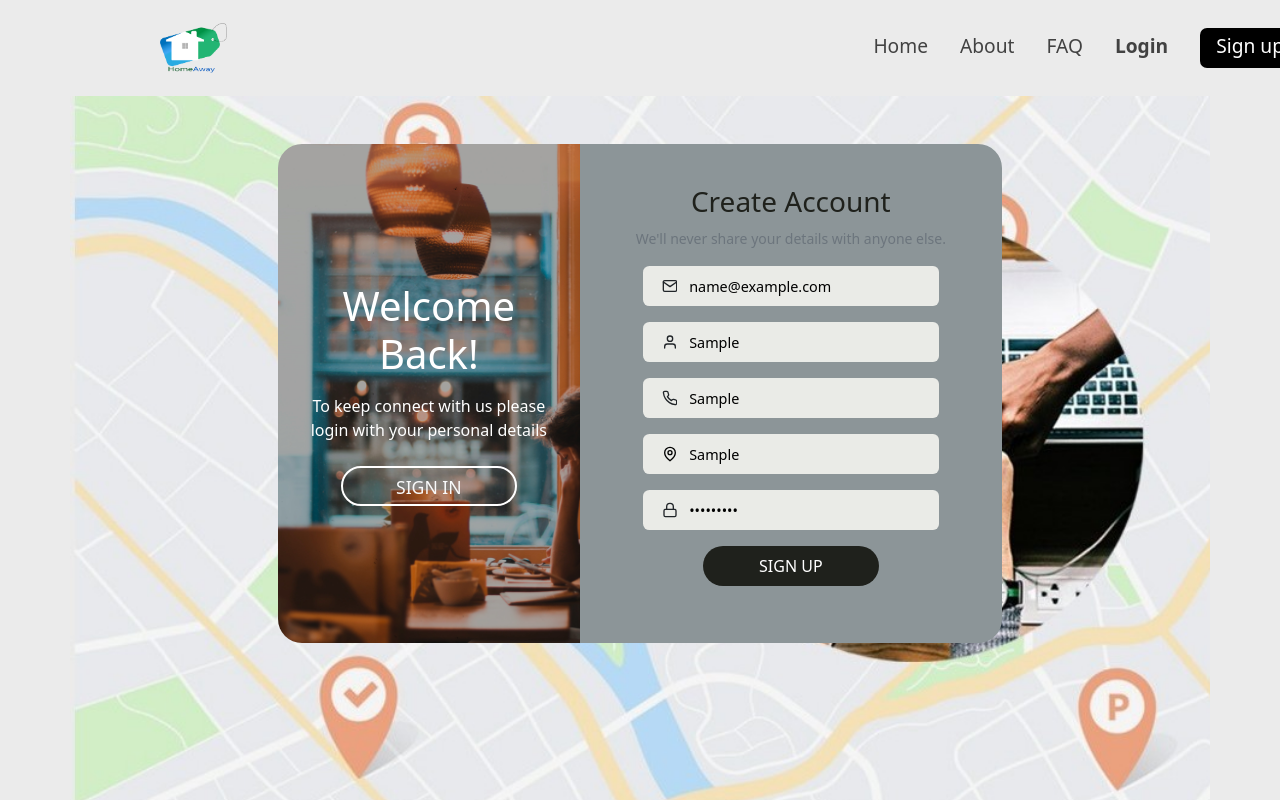
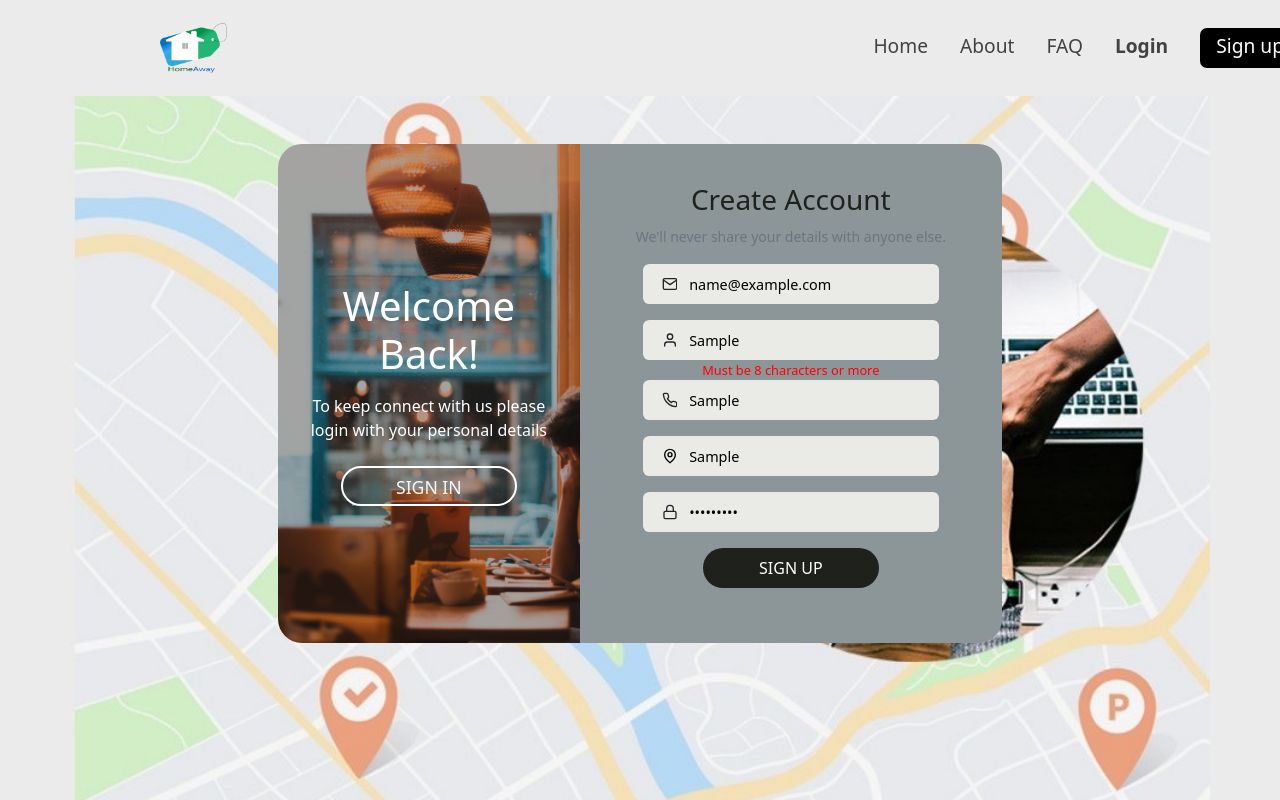
Before and after one commit to GP-43/homeaway-frontend, a React (Create React App) app: page /signup in a window 1280 px wide. Both pictures are taken after typing "name@example.com", "Sample", "Sample", "Sample", "Sample123" into the empty fields and a click on the button "SIGN UP". Shown: the top 800 px of the page. Built offline with nearby package versions, Linux system fonts and the light colour scheme.

Commit message:
error msg added

```diff
--- a/src/assets/styles/partials/anons/_login_and_singhup.scss
+++ b/src/assets/styles/partials/anons/_login_and_singhup.scss
@@ -228,3 +228,10 @@ $price-color: #1f211c;
     }
   }
 }
+.error-msg {
+  color:red;
+  font-size: 0.8rem;
+  margin-top: -15px;
+
+  //margin-left: -155px;
+}
--- a/src/views/pages/anons/Login.jsx
+++ b/src/views/pages/anons/Login.jsx
@@ -3,7 +3,6 @@ import {Button, Col, Container, Form, InputGroup, Row} from "react-bootstrap";
 import {Link} from "react-router-dom";
 import {FiLock, FiMail} from "react-icons/fi";
 import axios from "axios";
-import occupants from "../Admin/Occupants";
 
 function Login() {
 
--- a/src/views/pages/anons/Signup.jsx
+++ b/src/views/pages/anons/Signup.jsx
@@ -5,7 +5,7 @@ import {FiLock, FiMail, FiPhone, FiUser} from "react-icons/fi";
 import {GrLocation} from "react-icons/gr";
 import axios from "axios";
 import * as yup from 'yup';
-import {Formik} from 'formik';
+import {Formik, ErrorMessage} from 'formik';
 
 function Signup() {
 
@@ -76,6 +76,7 @@ function Signup() {
                                         {/*    {errors.email}*/}
                                         {/*</Form.Control.Feedback>*/}
                                     </InputGroup>
+                                    <ErrorMessage name='email' component='div' className='error-msg' />
                                     <InputGroup className="mb-3 data-field" id="formBasicName">
                                         <InputGroup.Text className='data-field-icon'
                                                          id="basic-addon1"><FiUser/></InputGroup.Text>
@@ -93,6 +94,7 @@ function Signup() {
                                         {/*    {errors.name}*/}
                                         {/*</Form.Control.Feedback>*/}
                                     </InputGroup>
+                                    <ErrorMessage name='name' component='div' className='error-msg' />
                                     <InputGroup className="mb-3 data-field" id="formBasicContact">
                                         <InputGroup.Text className='data-field-icon'
                                                          id="basic-addon1"><FiPhone/></InputGroup.Text>
@@ -110,6 +112,7 @@ function Signup() {
                                         {/*    {errors.contact}*/}
                                         {/*</Form.Control.Feedback>*/}
                                     </InputGroup>
+                                    <ErrorMessage name='contact' component='div' className='error-msg' />
                                     {/*location input need to go here. have to implement*/}
                                     <InputGroup className="mb-3 data-field" id="formBasicLocation">
                                         <InputGroup.Text className='data-field-icon'
@@ -125,6 +128,7 @@ function Signup() {
                                         {/*    {errors.location}*/}
                                         {/*</Form.Control.Feedback>*/}
                                     </InputGroup>
+                                    <ErrorMessage name='location' component='div' className='error-msg' />
                                     <InputGroup className="mb-3 data-field" id="formBasicPassword">
                                         <InputGroup.Text className='data-field-icon'
                                                          id="basic-addon1"><FiLock/></InputGroup.Text>
@@ -140,6 +144,7 @@ function Signup() {
                                         {/*</Form.Control.Feedback>*/}
                                         {/* Minimum eight characters, at least one letter and one number:*/}
                                     </InputGroup>
+                                    <ErrorMessage name='password' component='div' className='error-msg' />
                                     <Button className='signup-button mb-3' type='submit'>
                                         SIGN UP
                                     </Button>
```
Also changed, not shown: 1 other file (tests, documents, lock files or other folders).
